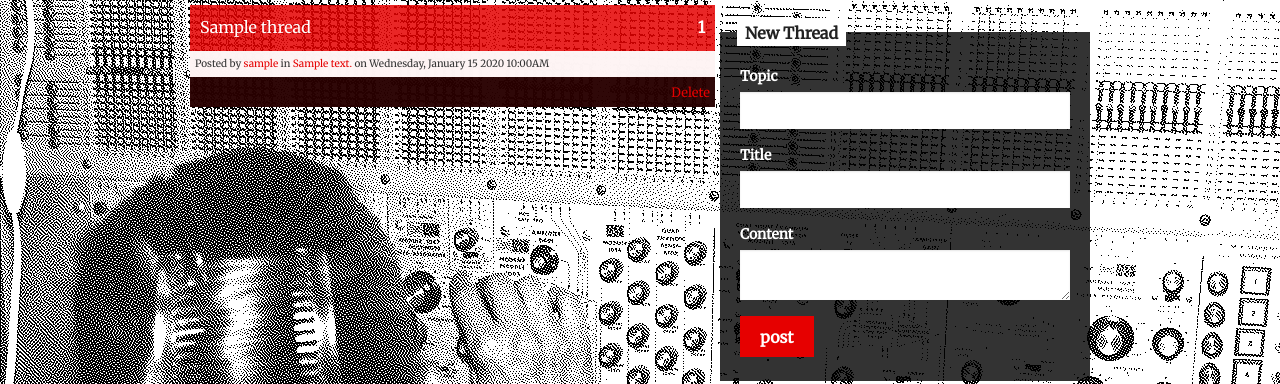
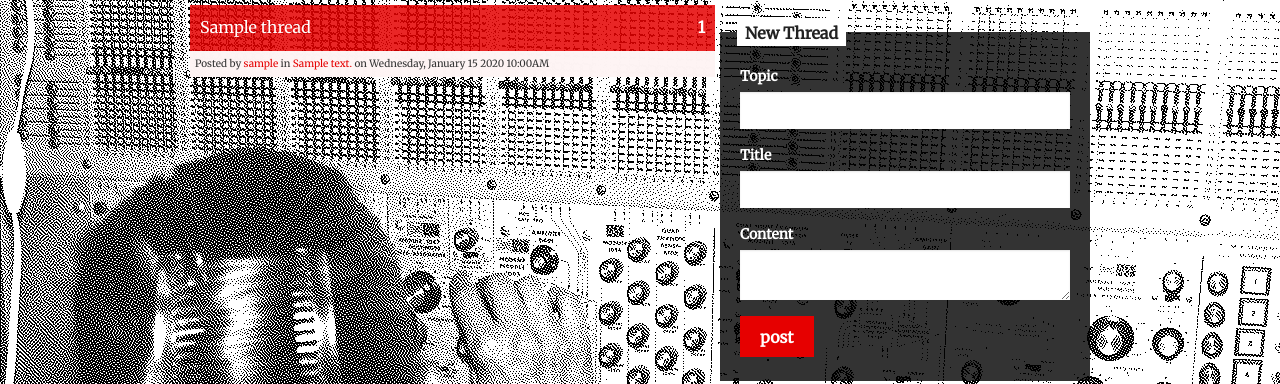
Before and after one commit to hecanjog/dronelife.org, a Flask app: template dronelife/templates/index.html in a window 1280 px wide. Shown: the part 36-420 px from the top of the page. Run offline with Flask 2, Linux system fonts and the light colour scheme; a user stored in the database is signed in; tables that the repository leaves empty hold one stand-in row (values such as "Sample post"); the template is opened without the code that fills it: values that come from a table or form of the project are taken from there, most other values are stand-ins (such as "Sample title", 1, 10 or a date in 2020); form fields are guessed from the names that the template uses; parts of the project's set-up code (start-up, migrations or seed data) failed here and were passed over; some libraries are stand-ins or nearby versions.

Commit message:
remove unused manage links from thread list

```diff
--- a/dronelife/templates/thread_list.html
+++ b/dronelife/templates/thread_list.html
@@ -10,9 +10,3 @@
     in <a href="{{ thread.topic.getUrl() }}">{{ thread.topic.content }}</a>
     on {{ thread.posted.strftime('%A, %B %d %Y %I:%M%p')  }}
 </section>
-
-{% if current_user.is_admin %}
-<section class="manage">
-    <a href="/admin/delete/thread/{{ thread.id }}">Delete</a>
-</section>
-{% endif %}
```
